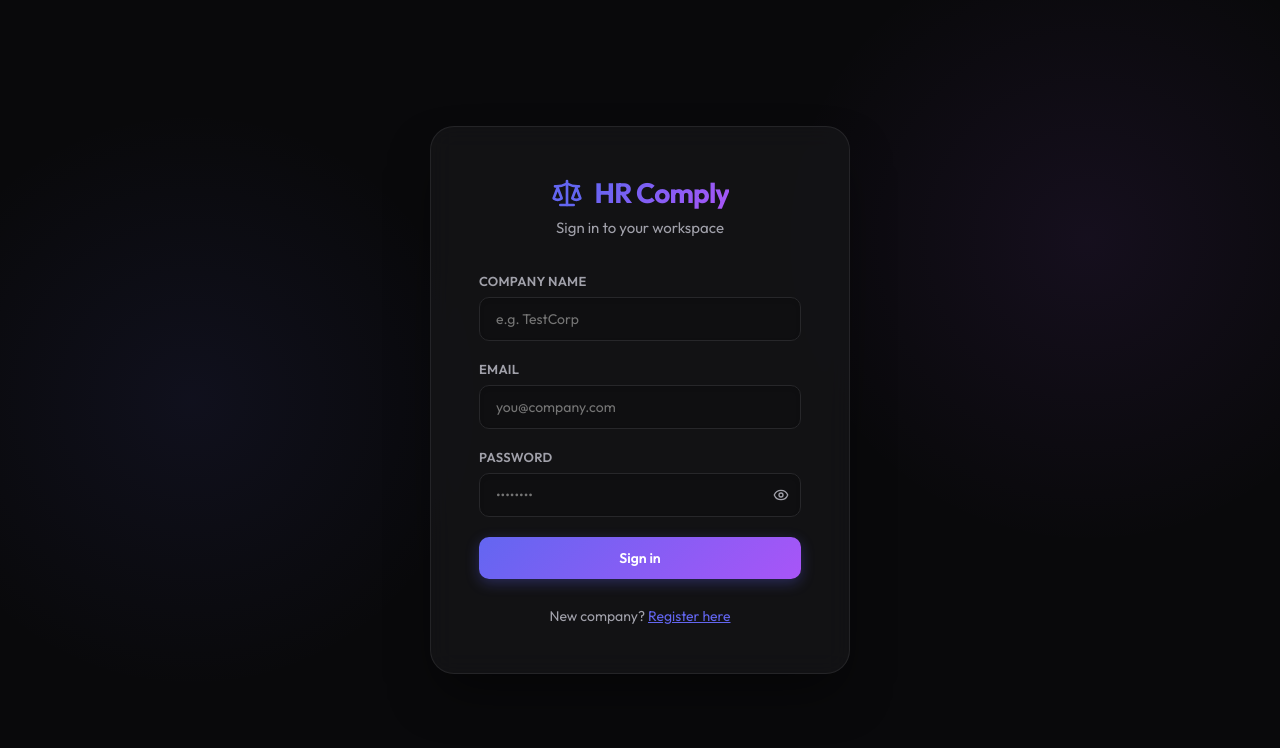
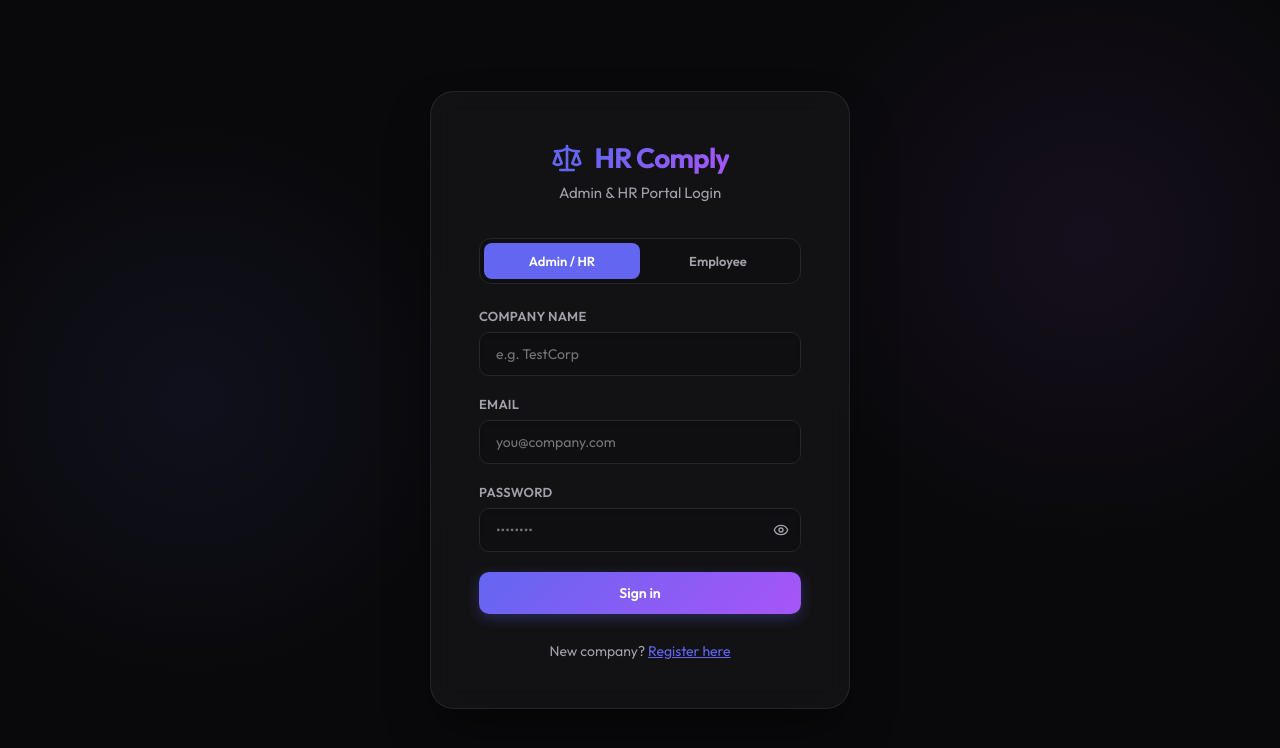
Before and after one commit to JayanthC6/-Smart-HR-Compliance-Platform, a React (Vite) app in the folder frontend/: page /login in a window 1280 px wide. Shown: the top 748 px of the page. Built offline with nearby package versions, Linux system fonts and the light colour scheme.

Commit message:
feat: separate login page view for Admin/HR and Employee with role validation

```diff
--- a/frontend/src/pages/auth/Login.tsx
+++ b/frontend/src/pages/auth/Login.tsx
@@ -11,6 +11,7 @@ export default function Login() {
   const [showPassword, setShowPassword] = useState(false);
   const [error, setError] = useState('');
   const [loading, setLoading] = useState(false);
+  const [loginType, setLoginType] = useState<'admin' | 'employee'>('admin');
 
   const handleSubmit = async (e: React.FormEvent) => {
     e.preventDefault();
@@ -18,8 +19,20 @@ export default function Login() {
     setError('');
     try {
       const res = await api.post('/api/auth/login', form);
-      login(res.data);
-      navigate(res.data.role === 'EMPLOYEE' ? '/employee' : '/admin');
+      const user = res.data;
+
+      if (loginType === 'employee' && user.role !== 'EMPLOYEE') {
+        setError('This account is registered as Admin/HR. Please use the Admin/HR login.');
+        return;
+      }
+
+      if (loginType === 'admin' && user.role === 'EMPLOYEE') {
+        setError('This account is registered as an Employee. Please use the Employee login.');
+        return;
+      }
+
+      login(user);
+      navigate(user.role === 'EMPLOYEE' ? '/employee' : '/admin');
     } catch (err: any) {
       setError(err.response?.data?.message || 'Login failed');
     } finally {
@@ -34,7 +47,55 @@ export default function Login() {
           <Scale size={32} style={{ color: 'var(--accent)' }} />
           <h1 style={styles.logoText}>HR Comply</h1>
         </div>
-        <p style={styles.subtitle}>Sign in to your workspace</p>
+        <p style={styles.subtitle}>
+          {loginType === 'admin' ? 'Admin & HR Portal Login' : 'Employee Portal Login'}
+        </p>
+
+        {/* Tab Toggle */}
+        <div style={{ display: 'flex', background: 'var(--bg-secondary)', borderRadius: '12px', padding: '4px', marginBottom: '24px', border: '1px solid var(--border)' }}>
+          <button
+            type="button"
+            style={{
+              flex: 1,
+              padding: '10px',
+              borderRadius: '8px',
+              border: 'none',
+              background: loginType === 'admin' ? 'var(--accent)' : 'transparent',
+              color: loginType === 'admin' ? '#fff' : 'var(--text-secondary)',
+              fontWeight: 600,
+              fontSize: '13px',
+              cursor: 'pointer',
+              transition: 'all 0.2s'
+            }}
+            onClick={() => {
+              setLoginType('admin');
+              setError('');
+            }}
+          >
+            Admin / HR
+          </button>
+          <button
+            type="button"
+            style={{
+              flex: 1,
+              padding: '10px',
+              borderRadius: '8px',
+              border: 'none',
+              background: loginType === 'employee' ? 'var(--accent)' : 'transparent',
+              color: loginType === 'employee' ? '#fff' : 'var(--text-secondary)',
+              fontWeight: 600,
+              fontSize: '13px',
+              cursor: 'pointer',
+              transition: 'all 0.2s'
+            }}
+            onClick={() => {
+              setLoginType('employee');
+              setError('');
+            }}
+          >
+            Employee
+          </button>
+        </div>
 
         <form onSubmit={handleSubmit} style={styles.form}>
           <div style={styles.field}>
```
